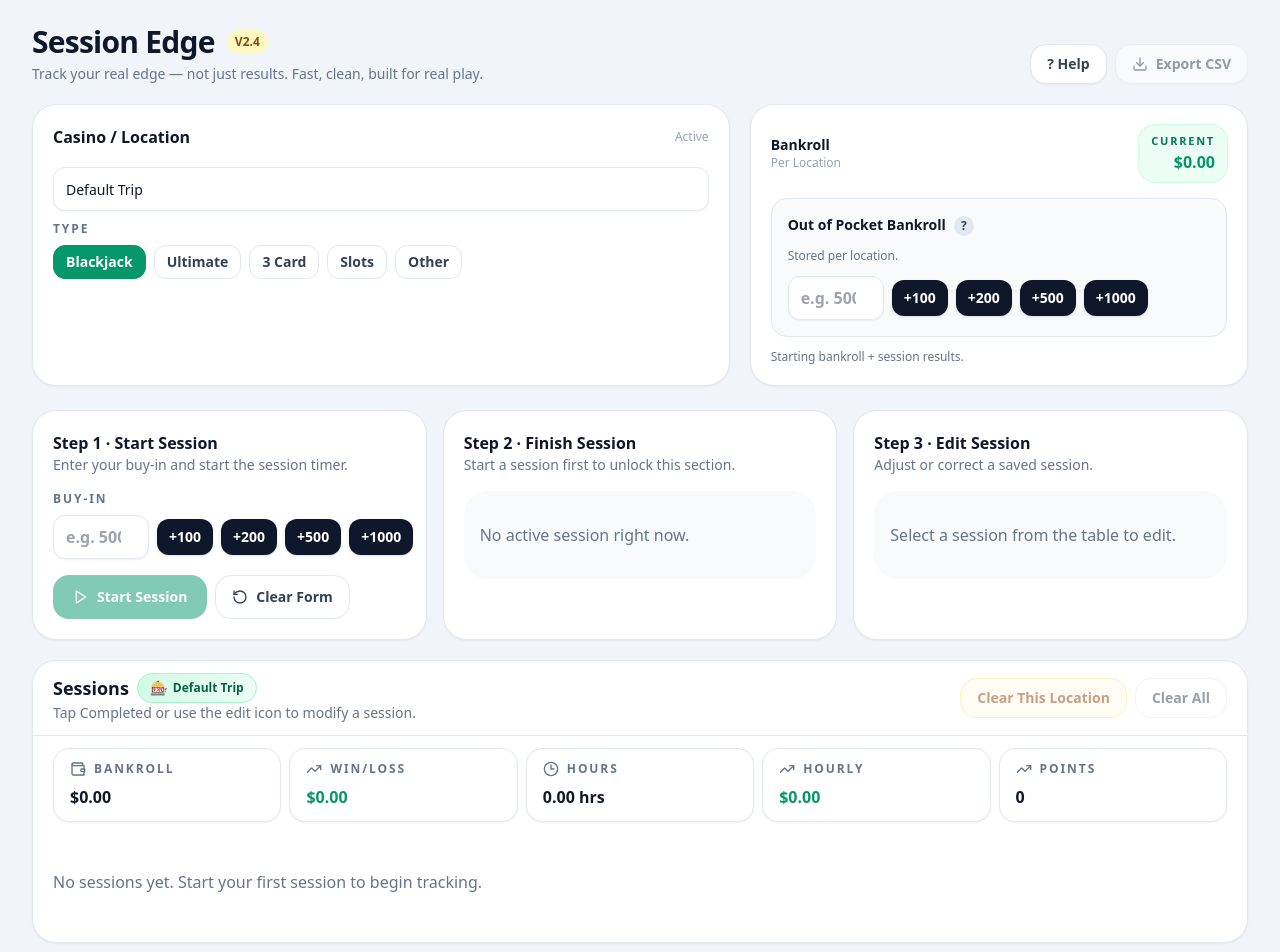
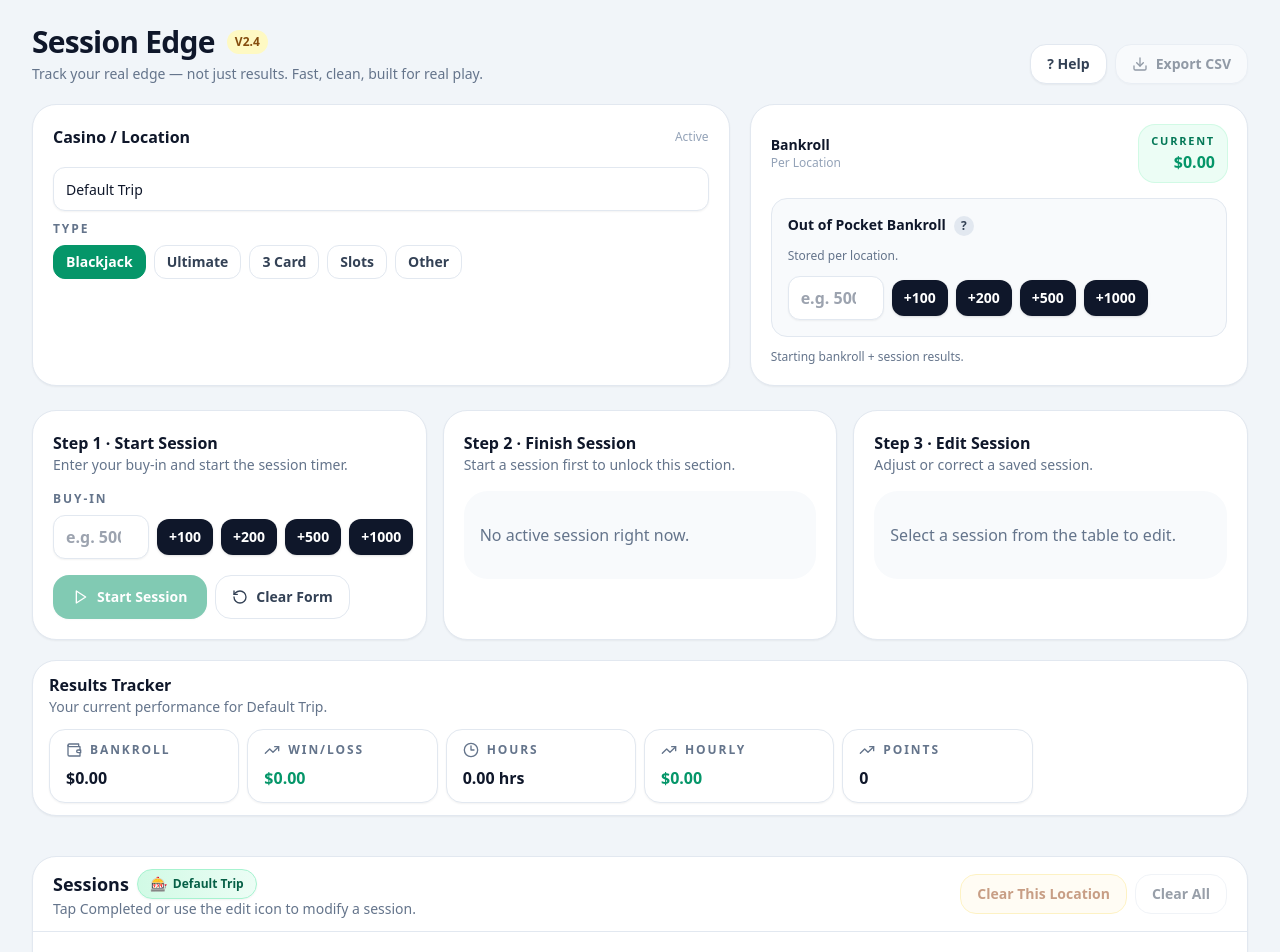
Before and after one commit to johnfbalogh-blip/blackjack-tracker, a React (Vite) app: page / in a window 1280 px wide. Shown: the top 952 px of the page. Built offline with nearby package versions, Linux system fonts and the light colour scheme.

Commit message:
Update App.tsx

```diff
--- a/src/App.tsx
+++ b/src/App.tsx
@@ -238,7 +238,7 @@ function SmallStat({
   );
 }
 
-// 🔒 HARD SAVED VERSION 2.4 - FINAL STABLE CHECKPOINT
+// 🔒 HARD SAVED VERSION 2.4 - FINAL STABLE CHECKPOINT (LATEST SAVE)
 // Do not modify core logic without version bump
 export default function App() {
   // 🔹 NEW: Trip tracking
@@ -1538,6 +1538,32 @@ export default function App() {
               )}
             </motion.div>
           </div>
+
+          <div className="mb-5 rounded-3xl border border-slate-200 bg-white px-4 py-3 shadow-sm">
+          <div className="mb-3 flex items-center justify-between gap-3">
+            <div>
+              <div className="text-base font-semibold text-slate-900">Results Tracker</div>
+              <div className="text-sm text-slate-500">Your current performance for {tripName}.</div>
+            </div>
+          </div>
+          <div className="grid grid-cols-2 gap-2 sm:grid-cols-3 lg:grid-cols-6">
+            <SmallStat icon={Wallet} label="Bankroll" value={fmtCurrency(summary.bankroll)} />
+            <SmallStat
+              icon={summary.totalActual >= 0 ? TrendingUp : TrendingDown}
+              label="Win/Loss"
+              value={fmtCurrency(summary.totalActual)}
+              tone={summary.totalActual >= 0 ? "positive" : "negative"}
+            />
+            <SmallStat icon={Clock3} label="Hours" value={`${summary.totalHours.toFixed(2)} hrs`} />
+            <SmallStat
+              icon={TrendingUp}
+              label="Hourly"
+              value={fmtCurrency(summary.hourly)}
+              tone={summary.hourly >= 0 ? "positive" : "negative"}
+            />
+            <SmallStat icon={TrendingUp} label="Points" value={String(summary.sessionPoints)} />
+          </div>
+        </div>
 
           <motion.div initial={{ opacity: 0, y: 12 }} animate={{ opacity: 1, y: 0 }} transition={{ delay: 0.09 }} className="rounded-3xl border border-slate-200 bg-white shadow-sm">
             <div className="flex items-center justify-between gap-3 border-b border-slate-200 px-4 py-3 sm:px-5">
@@ -1607,26 +1633,6 @@ export default function App() {
                   </button>
                 </div>
               )}
-            </div>
-
-            <div className="px-4 pt-3 sm:px-5">
-              <div className="grid grid-cols-2 gap-2 sm:grid-cols-3 lg:grid-cols-5">
-                <SmallStat icon={Wallet} label="Bankroll" value={fmtCurrency(summary.bankroll)} />
-                <SmallStat
-                  icon={summary.totalActual >= 0 ? TrendingUp : TrendingDown}
-                  label="Win/Loss"
-                  value={fmtCurrency(summary.totalActual)}
-                  tone={summary.totalActual >= 0 ? "positive" : "negative"}
-                />
-                <SmallStat icon={Clock3} label="Hours" value={`${summary.totalHours.toFixed(2)} hrs`} />
-                <SmallStat
-                  icon={TrendingUp}
-                  label="Hourly"
-                  value={fmtCurrency(summary.hourly)}
-                  tone={summary.hourly >= 0 ? "positive" : "negative"}
-                />
-                <SmallStat icon={TrendingUp} label="Points" value={String(summary.sessionPoints)} />
-              </div>
             </div>
 
             {filteredSessions.length === 0 ? (
```
